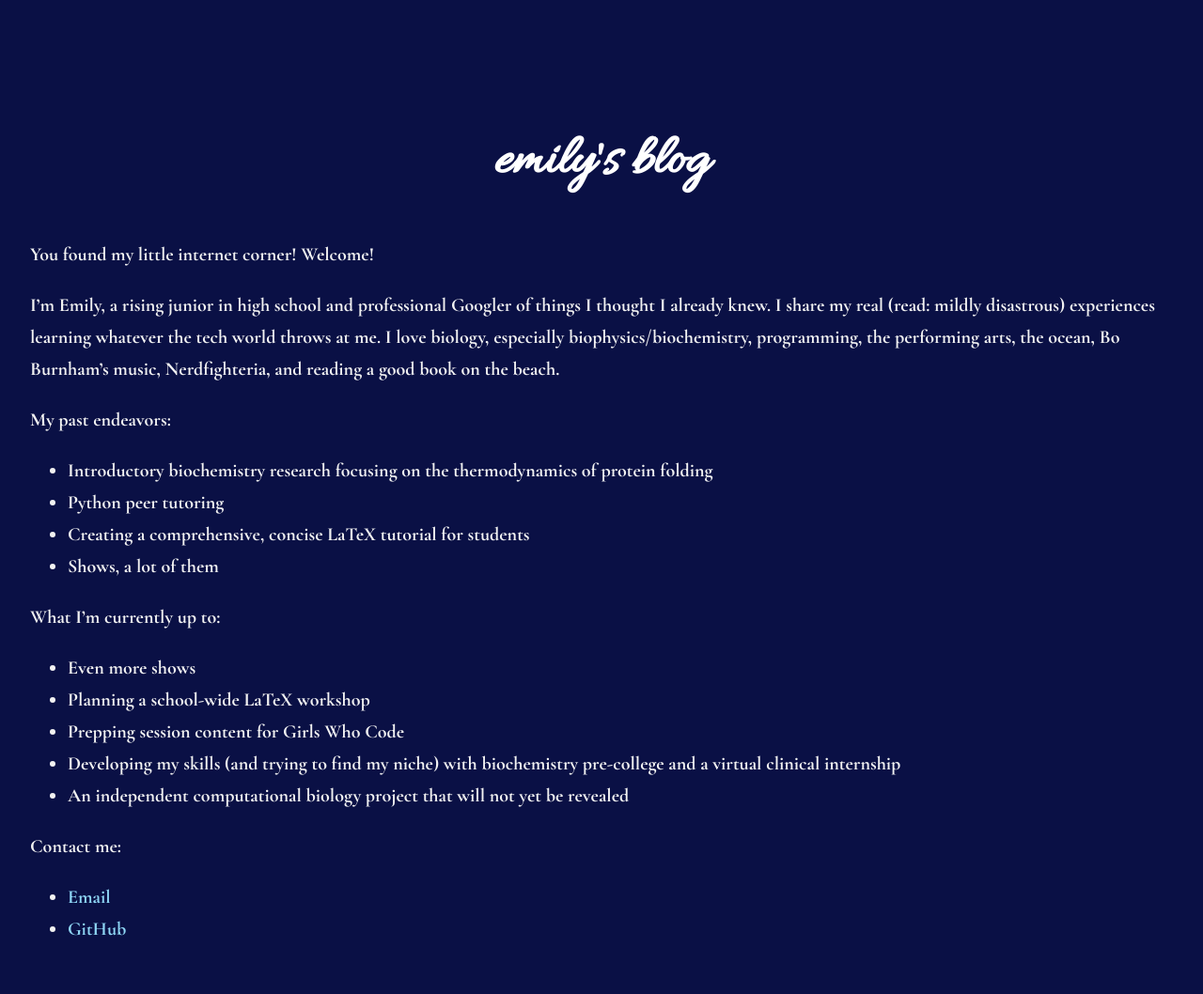
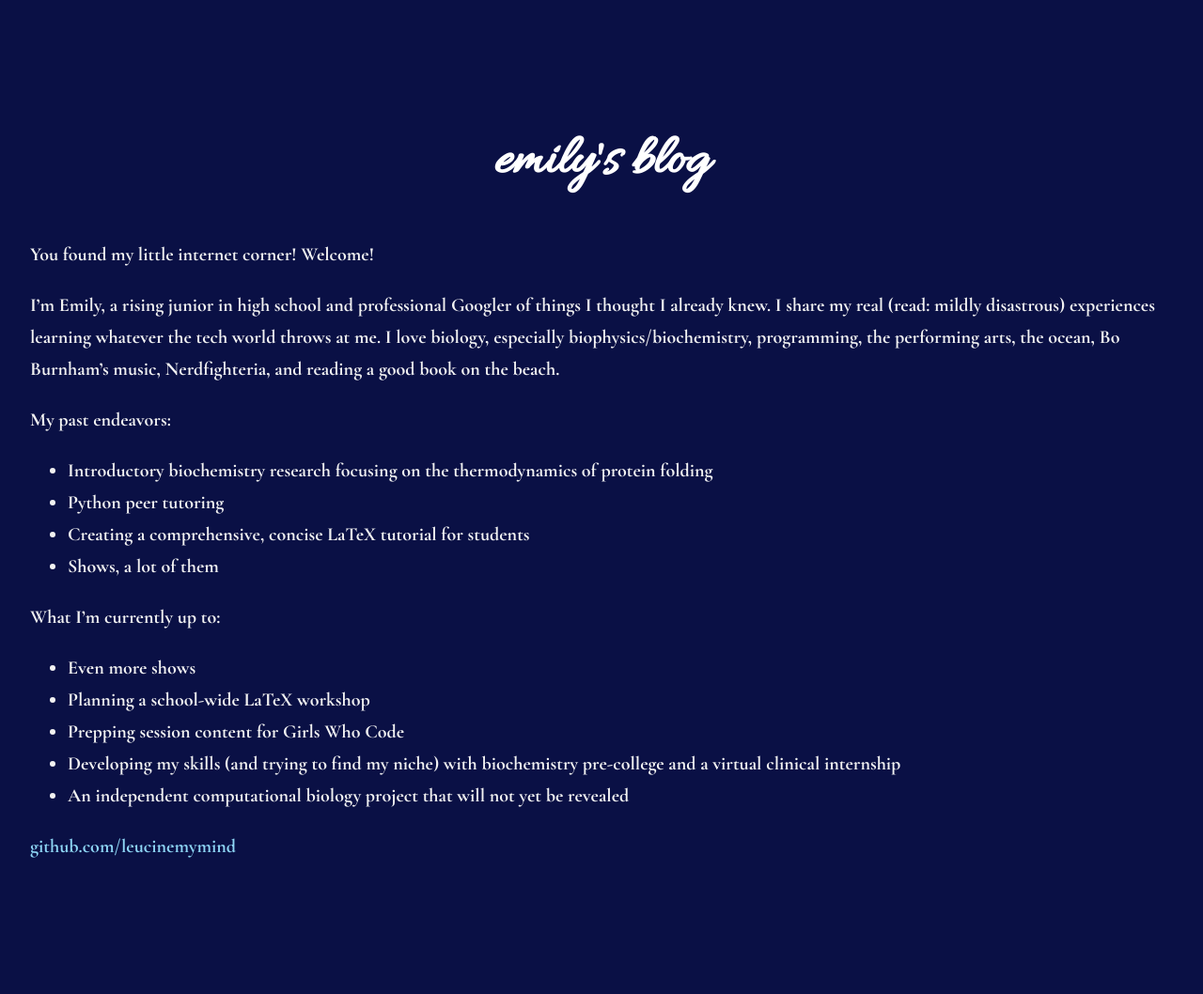
Before and after one commit to leucinemymind/leucinemymind.github.io, a Jekyll site: the page built from index.md, in a window 1280 px wide. Shown: the whole page at 94% size. Built offline with Jekyll 4.4.1, drawn with Linux system fonts in a browser that asks for light colours; our own code applies the rules of GitHub Pages for plain Markdown files; after the commit the page ends 970 px from its top, so only the background shows below that.

Commit message:
Update index.md

```diff
--- a/index.md
+++ b/index.md
@@ -15,6 +15,4 @@ What I'm currently up to:
 - Developing my skills (and trying to find my niche) with biochemistry pre-college and a virtual clinical internship
 - An independent computational biology project that will not yet be revealed
 
-Contact me:
-- [Email](mailto:emilyy2009x@gmail.com)
-- [GitHub](github.com/leucinemymind)
+[github.com/leucinemymind](Find me on GitHub here!)
```
